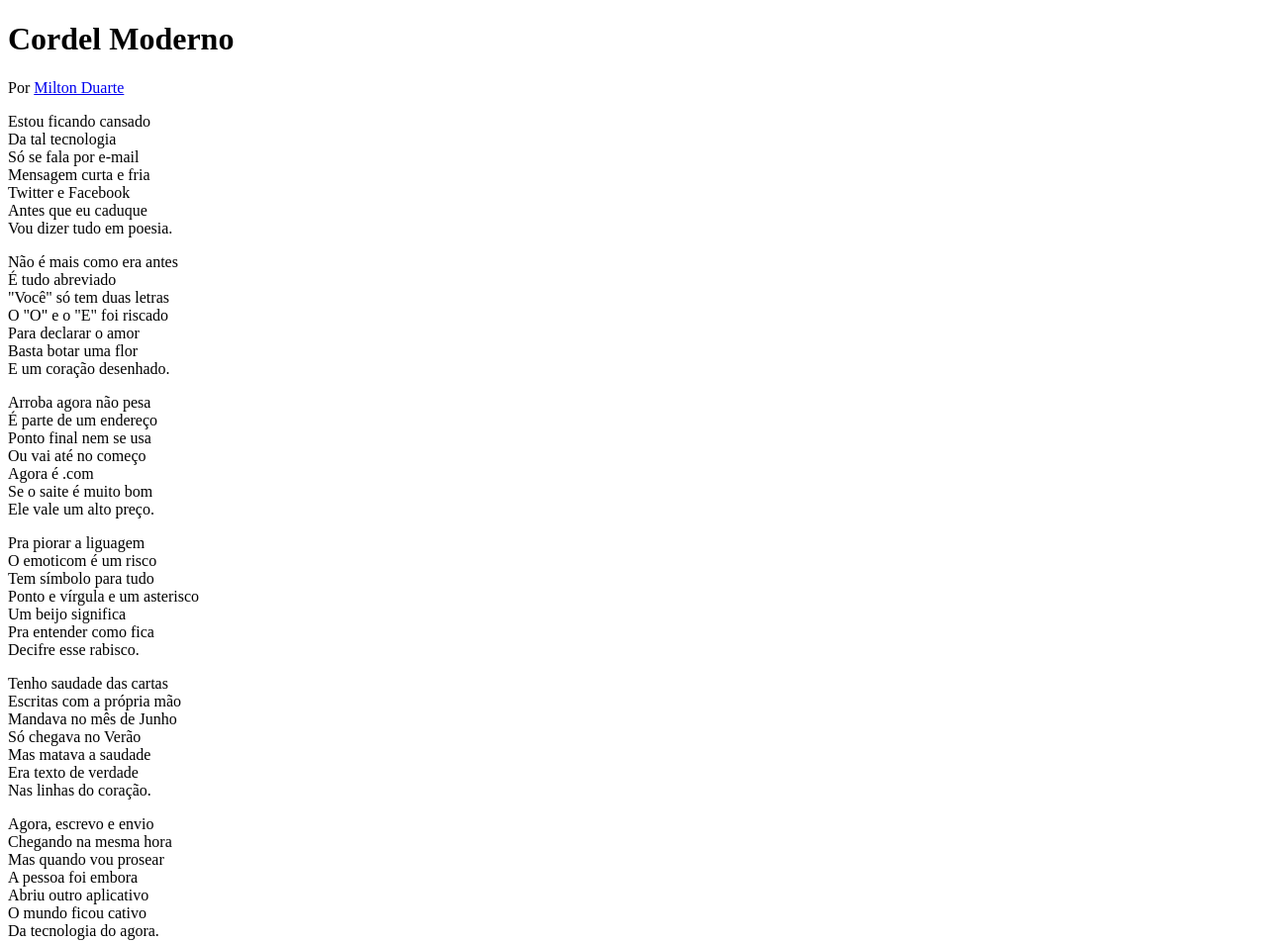
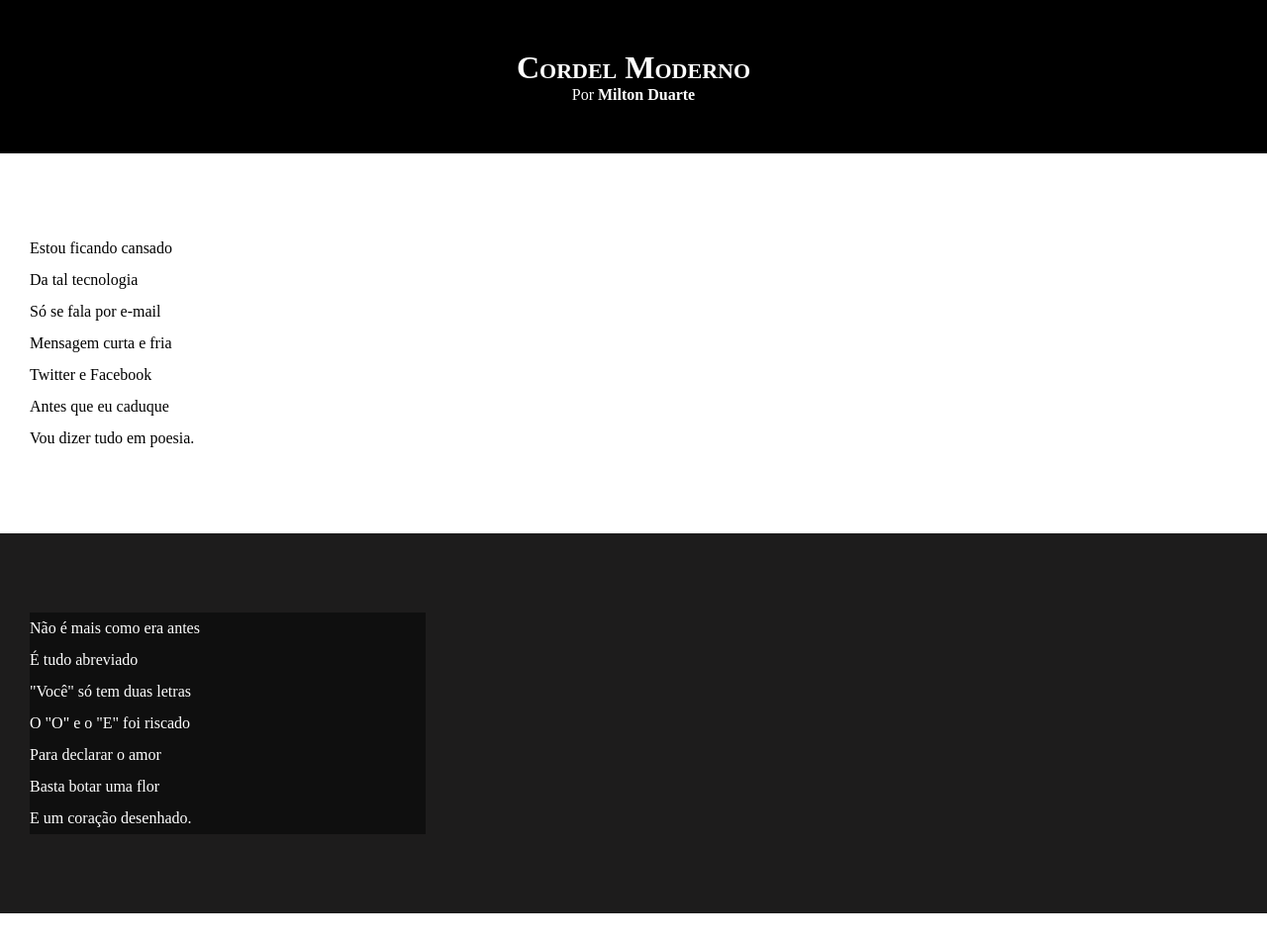
Before and after one commit to Luanderson01/html-css-1, a plain HTML site: page desafios/Modulo 2/desafio003/index.html in a window 1280 px wide. Shown: the top 953 px of the page at 99% size. Drawn offline with Linux system fonts and the light colour scheme.

Commit message:
estrutura

```diff
--- a/desafios/Modulo 2/desafio003/estilo/style.css
+++ b/desafios/Modulo 2/desafio003/estilo/style.css
@@ -1 +1,102 @@
 @charset "UTF-8";
+
+*{
+    margin: 0px;
+    padding: 0px;
+}
+
+ html , body{
+    min-height: 100vh;
+    background-color: darkgray;
+ }
+
+ header{
+    background-color: black;
+    color: white;
+    text-align: center;
+
+ }
+ header h1{
+    padding-top: 50px;
+    font-variant: small-caps;
+
+
+ }
+
+ header p {
+    padding-bottom: 50px;
+ }
+
+a{
+    color: white;
+    text-decoration: none;
+    font-weight: bolder;
+}
+a:hover{
+    text-decoration: underline;
+
+}
+
+
+
+
+section{
+   padding-top: 10vh;
+   padding-bottom: 10vh;
+   line-height: 2em;
+   padding-left: 30px;
+}
+
+
+ .normal{
+    background-color: white;
+    color: black;
+
+ }
+
+  .imagem{
+    background-color: rgb(29, 28, 28);
+    color: white;
+
+ }
+ .imagem > p{
+    background-color: rgba(0, 0, 0, 0.479);
+    width: 400px;
+ }
+
+
+
+
+
+
+
+
+
+
+
+
+
+
+
+
+
+
+
+
+
+
+
+
+
+
+
+
+
+
+ footer{
+    background-color: black;
+    color: white;
+    text-align: center;
+    padding: 10px;
+
+ }
--- a/desafios/Modulo 2/desafio003/index.html
+++ b/desafios/Modulo 2/desafio003/index.html
@@ -12,7 +12,7 @@
         <p>Por <a href="https://www.recantodasletras.com.br/autor_textos.php?id=9806" target="_blank">Milton Duarte</a></p>
 
     </header>
-<section>
+<section class="normal">
 
         <p>
             Estou ficando cansado <br>
@@ -27,7 +27,7 @@
 
 
 
-    <section>
+    <section class="imagem">
         <p>
             Não é mais como era antes <br>
             É tudo abreviado <br>
@@ -40,7 +40,7 @@
     </section>
 
 
-    <section>
+    <section class="normal">
         <p>
             Arroba agora não pesa <br>
             É parte de um endereço <br>
@@ -64,7 +64,7 @@
     </section>
 
 
-    <section>
+    <section class="imagem">
         <p>
             Tenho saudade das cartas <br>
             Escritas com a própria mão <br>
@@ -77,7 +77,7 @@
     </section>
 
 
-    <section>
+    <section class="normal">
 
             <p>
                 Agora, escrevo e envio <br>
```
